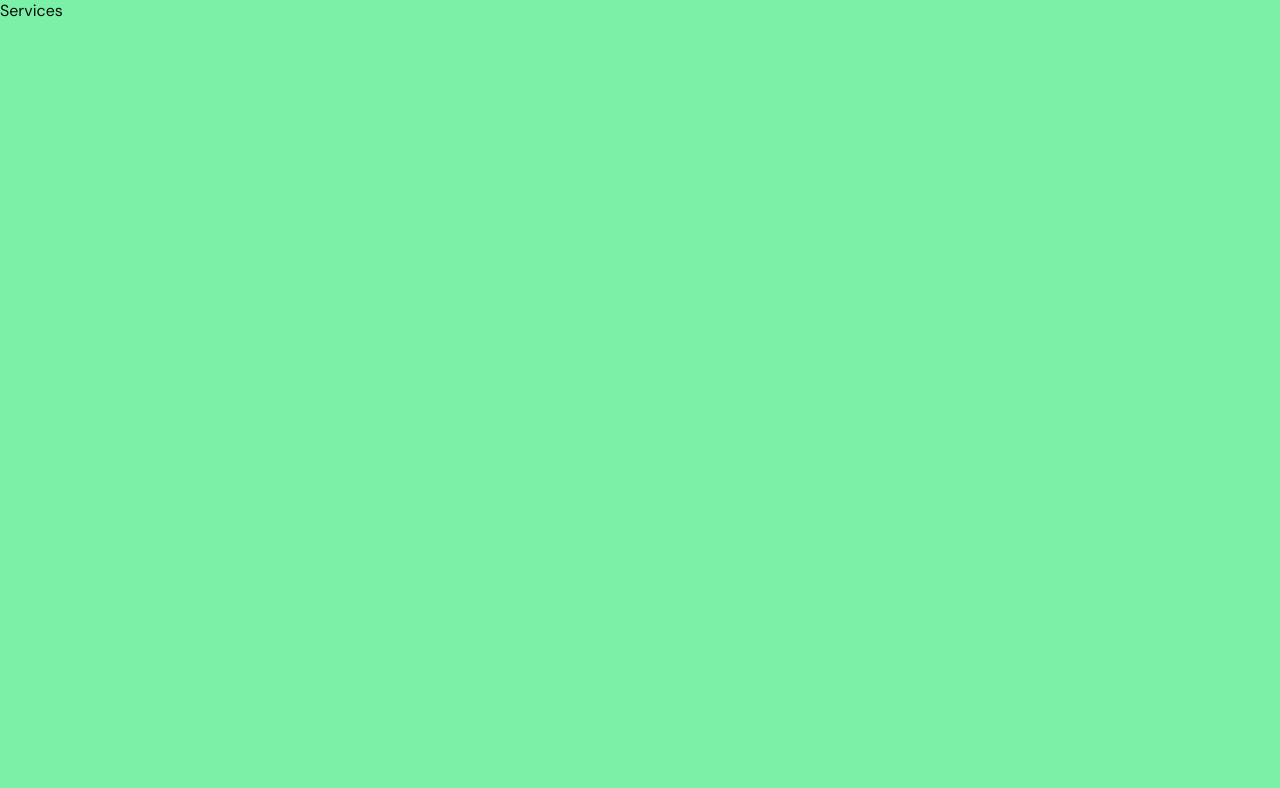
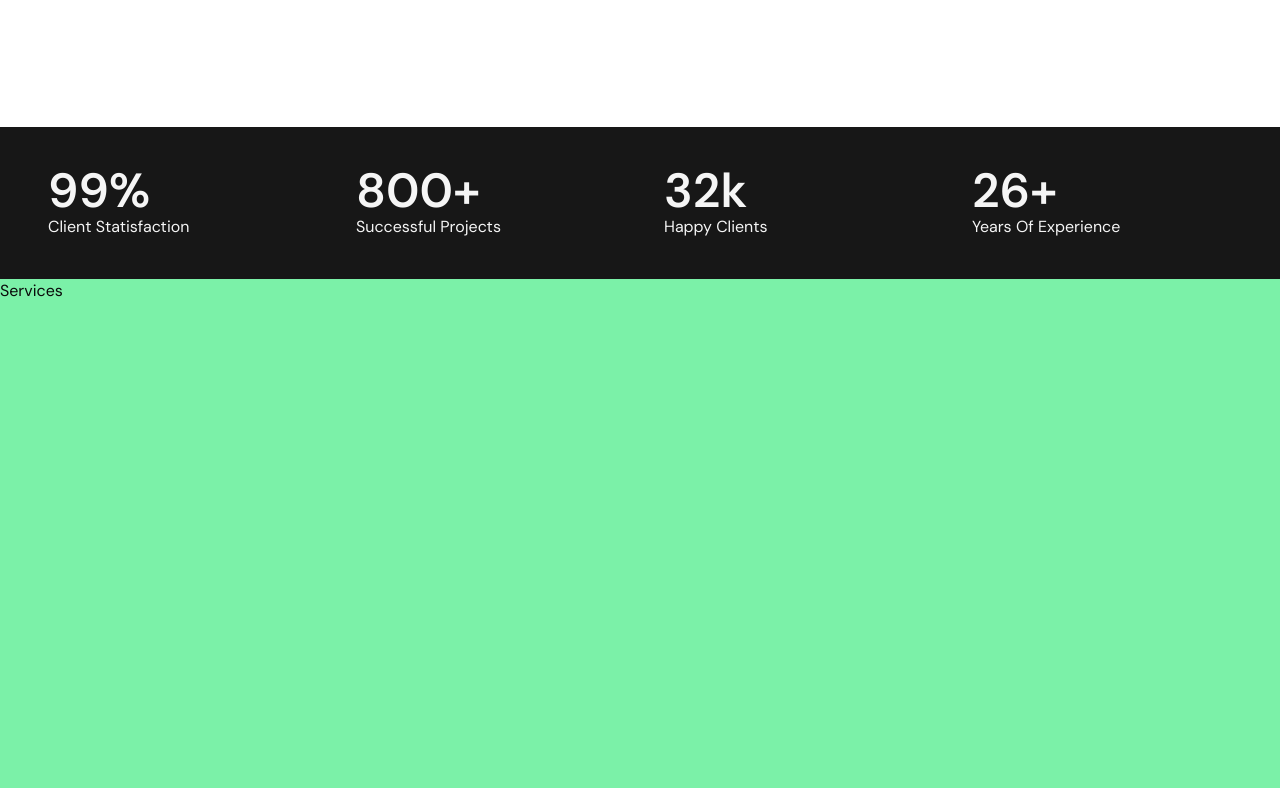
Before and after one commit to mDavron/building-website-, a Next.js app: page / in a window 1280 px wide. Shown: the part 1332-2120 px from the top of the page. Built offline with nearby package versions, Linux system fonts and the light colour scheme.

Commit message:
stats section tugatildi,Count Up

```diff
--- a/app/page.jsx
+++ b/app/page.jsx
@@ -22,10 +22,10 @@
       <Header />
       <Hero />
       <About />
+      <Stats />
       <Services />
       <Work />
       <Contact />
-      <Stats />
       <Testimonials />
       <Faq />
       <Footer />
--- a/components/Stats.jsx
+++ b/components/Stats.jsx
@@ -1,5 +1,60 @@
+"use client";
+import { useRef } from "react";
+import { useInView } from "framer-motion";
+import CountUp from "react-countup";
+import { User } from "lucide-react";
+const statsData = [
+  {
+    endCountNum: 99,
+    endCountText: "%",
+    text: "Client Statisfaction",
+  },
+  {
+    endCountNum: 800,
+    endCountText: "+",
+    text: "Successful Projects",
+  },
+  {
+    endCountNum: 32,
+    endCountText: "k",
+    text: "Happy Clients",
+  },
+  {
+    endCountNum: 26,
+    endCountText: "+",
+    text: "Years Of Experience",
+  },
+];
 const Stats = () => {
-  return <div className="">Stats</div>;
+  const ref = useRef(null);
+  const inView = useInView(ref, { treshold: 0.2 });
+
+  return (
+    <div ref={ref} className="mt-12 xl:mt-32 bg-primary py-10 w-full">
+      <div className="container mx-auto h-full">
+        <div className="text-secondary flex flex-col items-center justify-between gap-12 text-center xl:flex-row xl:text-left h-full">
+          {statsData.map((item, index) => {
+            return (
+              <div key={index} className="w-full">
+                <div className="text-5xl font-semibold">
+                  {inView && (
+                    <CountUp
+                      start={0}
+                      end={item.endCountNum}
+                      delay={0.5}
+                      duration={3}
+                    />
+                  )}
+                  <span>{item.endCountText}</span>
+                </div>
+                <p>{item.text}</p>
+              </div>
+            );
+          })}
+        </div>
+      </div>
+    </div>
+  );
 };
 
 export default Stats;
```
